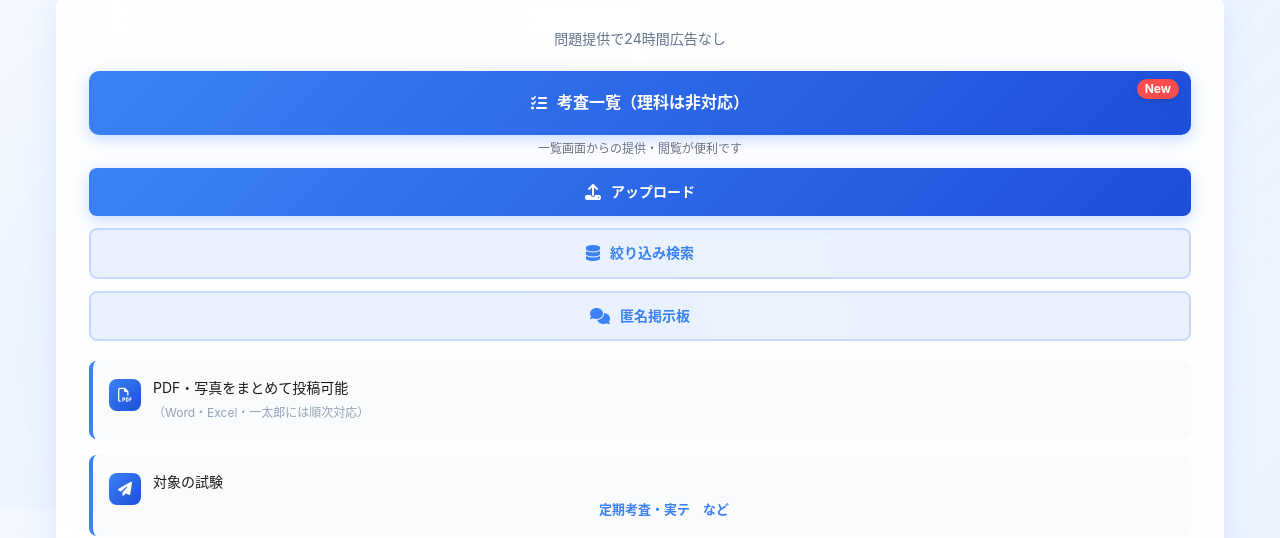
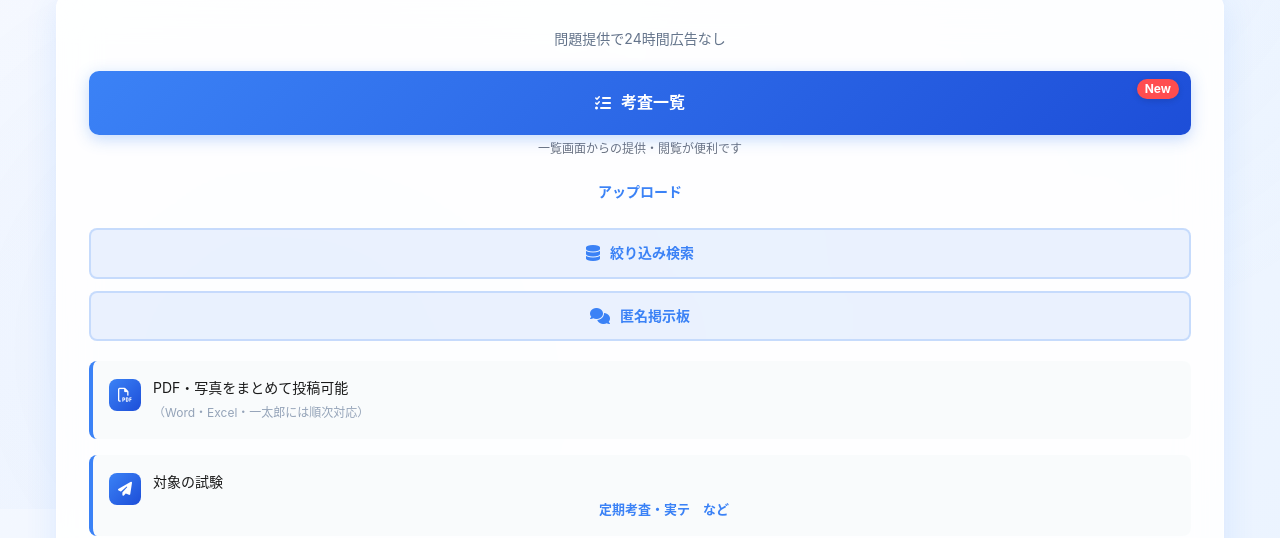
Before and after one commit to akt-kosamura/kosamura, a plain HTML site: page ph-index.html in a window 1280 px wide. Shown: the part 291-829 px from the top of the page. Drawn offline with Linux system fonts and the light colour scheme; no server answers.

Commit message:
Update ph-index.html

```diff
--- a/ph-index.html
+++ b/ph-index.html
@@ -106,14 +106,14 @@
           <div style="position:relative; margin-bottom:12px;">
             <a href="pages/table.html" class="action-btn primary cta-wide" style="width:100%; display:flex; justify-content:center; position:relative;">
               <i class="fa-solid fa-list-check"></i>
-              <span>考査一覧（理科は非対応）</span>
+              <span>考査一覧</span>
               <span class="new-badge">New</span>
             </a>
             <div class="cta-note">一覧画面からの提供・閲覧が便利です</div>
           </div>
 
           <div class="action-buttons">
-             <a href="pages/upload.html" class="action-btn primary">
+             <a href="pages/upload.html" class="action-btn secondary>
               <i class="fa-solid fa-upload"></i>
               <span>アップロード</span>
             </a>
```
